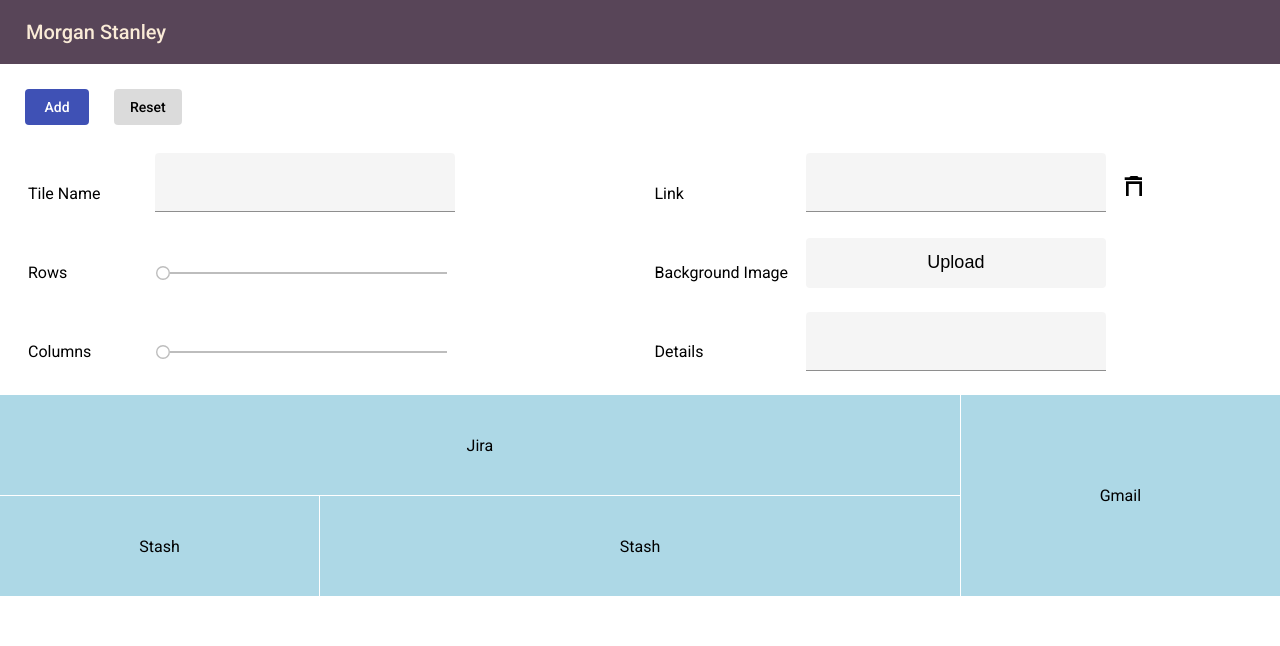
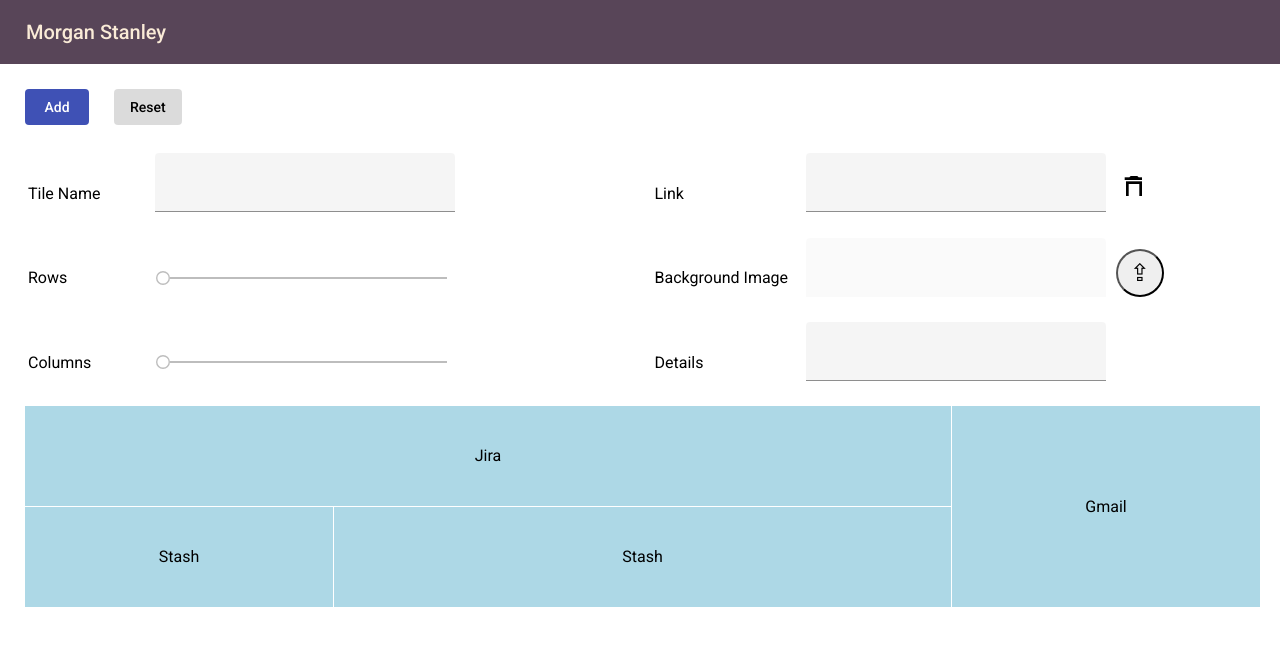
Before and after one commit to optimus1113700/hema-poc, an Angular app: page / in a window 1280 px wide. Shown: the top 646 px of the page. Built offline with nearby package versions, Linux system fonts and the light colour scheme.

Commit message:
upload image changes

```diff
--- a/src/app/template/template.component.html
+++ b/src/app/template/template.component.html
@@ -35,7 +35,7 @@
           <mat-form-field appearance="fill">
             <input matInput formControlName="link">
           </mat-form-field>
-          <mat-icon style="font-size: 32px;margin-left: 12px;" (click)="clearLink()">delete_outline</mat-icon>
+          <mat-icon class="icon" (click)="clearLink()">delete_outline</mat-icon>
         </td>
       </tr>
       <tr>
@@ -49,9 +49,11 @@
           <mat-label>Background Image</mat-label>
         </td>
         <td style="width: 40%;">
+          <mat-form-field appearance="fill">
+            <input matInput [value]="fileName" disabled>
+          </mat-form-field>
           <button class="file-upload-button">
-            <input type="file" #fileInput formControlName="image" />
-            Upload
+            <input type="file" #fileInput (change)="uploadFile($event)" formControlName="image" />
           </button>
         </td>
       </tr>
@@ -76,7 +78,7 @@
 </form>
 
 
-<mat-grid-list cols="4" rowHeight="100px">
+<mat-grid-list class="grid-style" cols="4" rowHeight="100px">
   <mat-grid-tile class="tile-cursor" (dblclick)="doubleClickFunction(tile,i)" *ngFor="let tile of tiles;let i = index"
     [colspan]="tile.cols" [rowspan]="tile.rows">
     {{tile.tileName}}
--- a/src/app/template/template.component.scss
+++ b/src/app/template/template.component.scss
@@ -19,32 +19,32 @@
     width: 300px !important;
   }
 
-  .file-upload-button {
-    background-color: rgb(245 245 245);
-    border-radius: 4px;
-    height: 50px;
-    overflow: hidden;
-    position: relative;
-    width: 300px;
-    border: none;
-    margin-bottom: 20px;
-    font-size: 18px;
+  // .file-upload-button {
+  //   background-color: rgb(245 245 245);
+  //   border-radius: 4px;
+  //   height: 50px;
+  //   overflow: hidden;
+  //   position: relative;
+  //   width: 300px;
+  //   border: none;
+  //   margin-bottom: 10px;
+  //   font-size: 18px;
 
-    &::after {
-      color: #fff;
-      font-size: 1.5rem;
-      text-align: center;
-    }
+  //   &::after {
+  //     color: #fff;
+  //     font-size: 1.5rem;
+  //     text-align: center;
+  //   }
 
-    input[type="file"] {
-      left: 0;
-      opacity: 0;
-      position: absolute;
-      top: 0;
-      height: 45px;
-      cursor: pointer;
-    }
-  }
+  //   input[type="file"] {
+  //     left: 0;
+  //     opacity: 0;
+  //     position: absolute;
+  //     top: 0;
+  //     height: 45px;
+  //     cursor: pointer;
+  //   }
+  // }
 
   .spacer {
     flex: 1 1 auto;
@@ -57,3 +57,42 @@
   .tile-cursor{
     cursor: pointer;
   }
+
+  .grid-style {
+    margin: 0px 20px 0px 25px ;
+  }
+
+  .icon{
+    font-size: 32px;
+    margin-left: 12px;
+  }
+
+
+  .file-upload-button {
+    border-radius: 50%;
+    height: 3rem;
+    overflow: hidden;
+    position: relative;
+    width: 3rem;
+    margin-left: 10px;
+
+  &::after {
+    content: '⇪';
+    font-size: 1.5rem;
+    text-align: center;
+  }
+
+  input[type="file"] {
+        font-size: 100px;
+        left: 0;
+        opacity: 0;
+        position: absolute;
+        top: 0;
+    }
+}
+
+.file-info {
+  color: #999;
+  font-family: Lato;
+  margin-left: 0.5rem;
+}
--- a/src/app/template/template.component.ts
+++ b/src/app/template/template.component.ts
@@ -1,5 +1,5 @@
 import { MatProgressSpinnerModule } from '@angular/material/progress-spinner';
-import { Component, OnInit } from '@angular/core';
+import { ChangeDetectorRef, Component, ElementRef, OnInit, ViewChild } from '@angular/core';
 import { FormGroup, FormControl } from '@angular/forms';
 
 export interface Tile {
@@ -36,6 +36,14 @@ export class TemplateComponent implements OnInit {
 
   tileIndex: number;
 
+  @ViewChild('fileInput') el: ElementRef;
+
+  imageUrl: any = '';
+
+  editFile: boolean = true;
+
+  removeUpload: boolean = false;
+
   tiles: Tile[] = [
     { tileName: 'Jira', link: 'https://jira.com', rows: 1, image: '', cols: 3, details: 'Jira' },
     { tileName: 'Gmail', link: 'https://gmail.com', rows: 2, image: '', cols: 1, details: 'Jira' },
@@ -43,7 +51,9 @@ export class TemplateComponent implements OnInit {
     { tileName: 'Stash', link: 'https://stash.com', rows: 1, image: '', cols: 2, details: 'Jira' }
   ]
 
-  constructor() { }
+  constructor(
+    private cd: ChangeDetectorRef
+  ) { }
 
   ngOnInit(): void {
   }
@@ -53,6 +63,7 @@ export class TemplateComponent implements OnInit {
     const obj = {
       tileName: this.templateForm.get('tileName').value,
       link: this.templateForm.get('link').value,
+      image: this.templateForm.get('image').value,
       rows: this.templateForm.get('rows').value,
       cols: this.templateForm.get('columns').value,
       details: this.templateForm.get('details').value
@@ -63,6 +74,8 @@ export class TemplateComponent implements OnInit {
   resetForm() {
     this.templateForm.reset();
     this.editFlag = !this.editFlag;
+    this.fileName = '';
+
   }
 
   save() {
@@ -81,7 +94,7 @@ export class TemplateComponent implements OnInit {
   }
 
   clearLink() {
-    this.templateForm.controls['link'].reset()
+    this.templateForm.controls['link'].reset();
   }
 
   doubleClickFunction(tile, i) {
@@ -94,4 +107,36 @@ export class TemplateComponent implements OnInit {
     this.tileIndex = i;
   }
 
+  fileName: any = '';
+
+  uploadFile(event) {
+    let reader = new FileReader(); // HTML5 FileReader API
+    let file = event.target.files[0];
+    this.fileName = `${file.name}`;
+
+    if (event.target.files && event.target.files[0]) {
+      reader.readAsDataURL(file);
+      // When file uploads set it to file formcontrol
+      reader.onload = () => {
+        this.imageUrl = reader.result;
+        this.templateForm.patchValue({
+          file: reader.result
+        });
+        this.editFile = false;
+        this.removeUpload = true;
+      }
+      // ChangeDetectorRef since file is loading outside the zone
+      this.cd.markForCheck();
+    }
+  }
+
+  removeUploadedFile() {
+    let newFileList = Array.from(this.el.nativeElement.files);
+    this.imageUrl = 'https://i.pinimg.com/236x/d6/27/d9/d627d9cda385317de4812a4f7bd922e9--man--iron-man.jpg';
+    this.editFile = true;
+    this.removeUpload = false;
+    this.templateForm.patchValue({
+      file: [null]
+    });
+  }
 }
```
